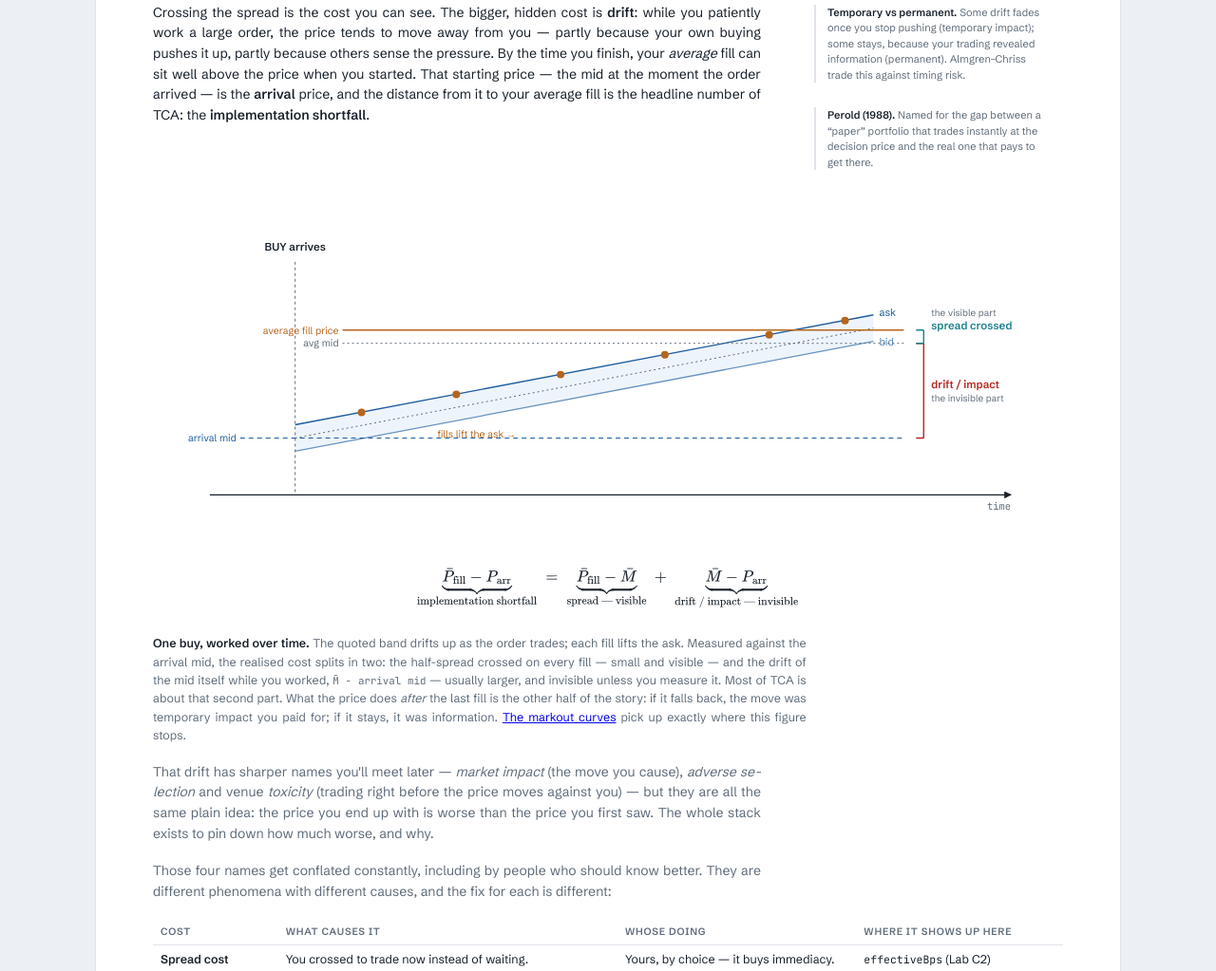
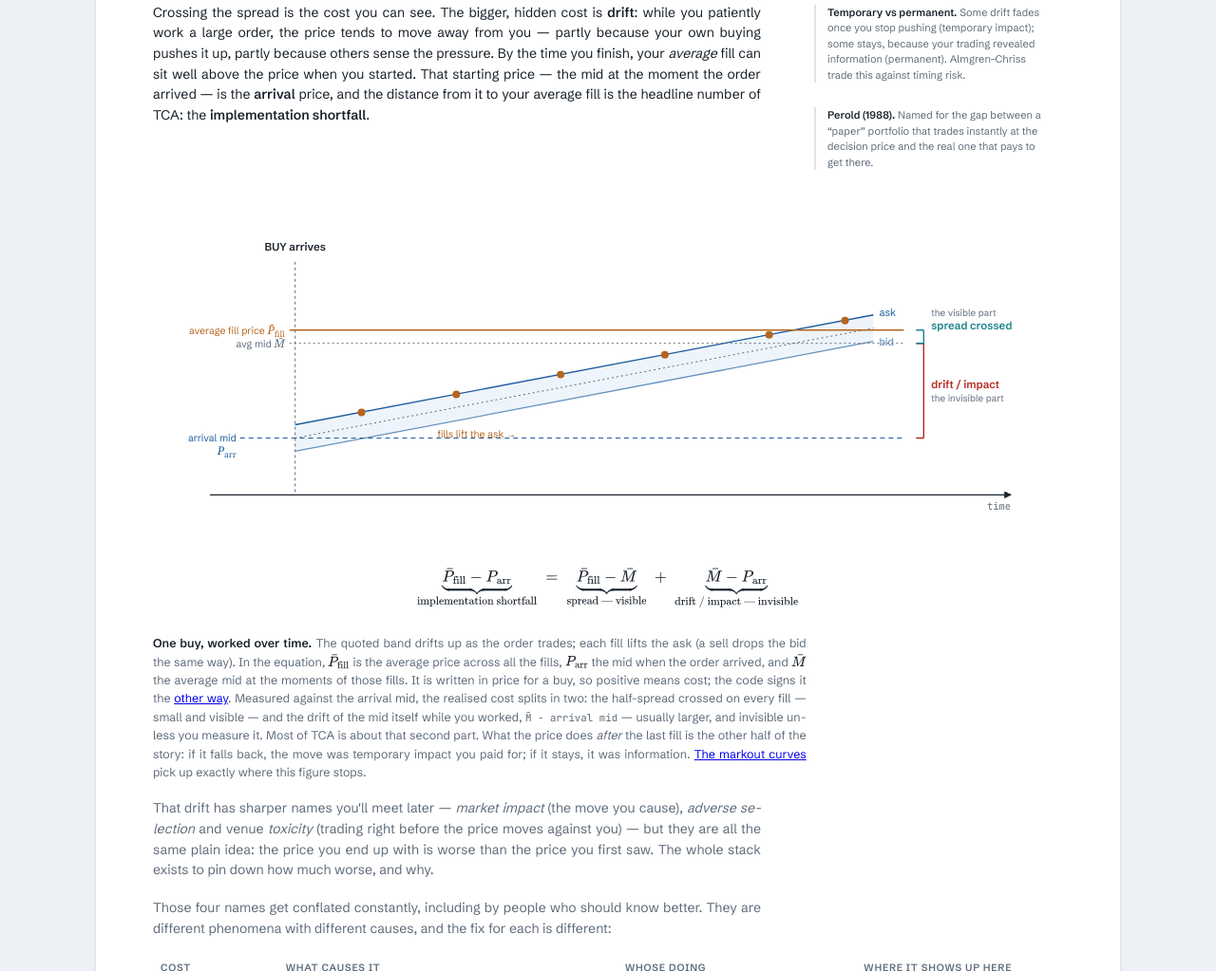
Before and after one commit to rohanshiloh/exec-tca-stack, a plain HTML site: page index.html in a window 1280 px wide. Shown: the part 3783-4806 px from the top of the page at 95% size. Drawn offline with nearby package versions, Linux system fonts and the light colour scheme.

Commit message:
Note the sell side in the cost caption

```diff
--- a/index.html
+++ b/index.html
@@ -396,6 +396,7 @@ mjx-container svg{max-width:100%}
   <!-- arrival mid reference line -->
   <line x1="92" y1="250" x2="792" y2="250" stroke="var(--accent)" stroke-width="1.2" stroke-dasharray="5 4"/>
   <text x="88" y="254" text-anchor="end" font-family="Schibsted Grotesk,sans-serif" font-size="10.5" fill="var(--accent)">arrival mid</text>
+<text x="88" y="268" text-anchor="end" fill="var(--accent)"><tspan font-family="Georgia,serif" font-style="italic" font-size="12">P</tspan><tspan font-family="Georgia,serif" font-size="8.5" dy="3">arr</tspan></text>
   <!-- fills lifting the ask -->
   <g fill="var(--sig)">
     <circle cx="220" cy="223" r="4"/><circle cx="320" cy="204" r="4"/><circle cx="430" cy="183" r="4"/>
@@ -403,10 +404,10 @@ mjx-container svg{max-width:100%}
   </g>
   <text x="300" y="250" font-family="Schibsted Grotesk,sans-serif" font-size="10.5" fill="var(--sig)">fills lift the ask →</text>
   <!-- avg mid during fills + average fill price -->
-  <line x1="200" y1="150" x2="792" y2="150" stroke="var(--muted)" stroke-width="1" stroke-dasharray="2 3"/>
-  <line x1="200" y1="136" x2="792" y2="136" stroke="var(--sig)" stroke-width="1.4"/>
-  <text x="196" y="140" text-anchor="end" font-family="Schibsted Grotesk,sans-serif" font-size="10.5" fill="var(--sig)">average fill price</text>
-  <text x="196" y="153" text-anchor="end" font-family="Schibsted Grotesk,sans-serif" font-size="10.5" fill="var(--muted)">avg mid</text>
+  <line x1="144" y1="150" x2="792" y2="150" stroke="var(--muted)" stroke-width="1" stroke-dasharray="2 3"/>
+  <line x1="144" y1="136" x2="792" y2="136" stroke="var(--sig)" stroke-width="1.4"/>
+  <text x="139" y="140" text-anchor="end" font-family="Schibsted Grotesk,sans-serif" font-size="10.5" fill="var(--sig)">average fill price  <tspan font-family="Georgia,serif" font-style="italic" font-size="12">P̄</tspan><tspan font-family="Georgia,serif" font-size="8.5" dy="3">fill</tspan></text>
+  <text x="139" y="154" text-anchor="end" font-family="Schibsted Grotesk,sans-serif" font-size="10.5" fill="var(--muted)">avg mid  <tspan font-family="Georgia,serif" font-style="italic" font-size="12">M̄</tspan></text>
   <!-- decomposition brackets -->
   <g stroke-width="1.4" fill="none">
     <path d="M805 250 H813 M805 150 H813 M813 250 V150" stroke="var(--bad)"/>
@@ -421,7 +422,7 @@ mjx-container svg{max-width:100%}
 </svg>
     </div>
     <div class="eq" style="text-align:center;margin:2px 0">\[ \underbrace{\bar P_{\text{fill}}-P_{\text{arr}}}_{\text{implementation shortfall}}\;=\;\underbrace{\bar P_{\text{fill}}-\bar M}_{\text{spread — visible}}\;+\;\underbrace{\bar M-P_{\text{arr}}}_{\text{drift / impact — invisible}} \]</div>
-    <figcaption><b>One buy, worked over time.</b> The quoted band drifts up as the order trades; each fill lifts the ask. Measured against the arrival mid, the realised cost splits in two: the half-spread crossed on every fill — small and visible — and the drift of the mid itself while you worked, <span style="font-variant-caps:normal"><code>M̄ − arrival mid</code></span> — usually larger, and invisible unless you measure it. Most of TCA is about that second part. What the price does <i>after</i> the last fill is the other half of the story: if it falls back, the move was temporary impact you paid for; if it stays, it was information. <a href="#fig-markouts">The markout curves</a> pick up exactly where this figure stops.</figcaption>
+    <figcaption><b>One buy, worked over time.</b> The quoted band drifts up as the order trades; each fill lifts the ask (a sell drops the bid the same way). In the equation, \(\bar P_{\text{fill}}\) is the average price across all the fills, \(P_{\text{arr}}\) the mid when the order arrived, and \(\bar M\) the average mid at the moments of those fills. It is written in price for a buy, so positive means cost; the code signs it the <a href="#signed-bps">other way</a>. Measured against the arrival mid, the realised cost splits in two: the half-spread crossed on every fill — small and visible — and the drift of the mid itself while you worked, <span style="font-variant-caps:normal"><code>M̄ − arrival mid</code></span> — usually larger, and invisible unless you measure it. Most of TCA is about that second part. What the price does <i>after</i> the last fill is the other half of the story: if it falls back, the move was temporary impact you paid for; if it stays, it was information. <a href="#fig-markouts">The markout curves</a> pick up exactly where this figure stops.</figcaption>
   </figure>
   <p>That drift has sharper names you'll meet later — <i>market impact</i> (the move you cause), <i>adverse selection</i> and venue <i>toxicity</i> (trading right before the price moves against you) — but they are all the same plain idea: the price you end up with is worse than the price you first saw. The whole stack exists to pin down how much worse, and why.</p>
   <p>Those four names get conflated constantly, including by people who should know better. They are different phenomena with different causes, and the fix for each is different:</p>
```
